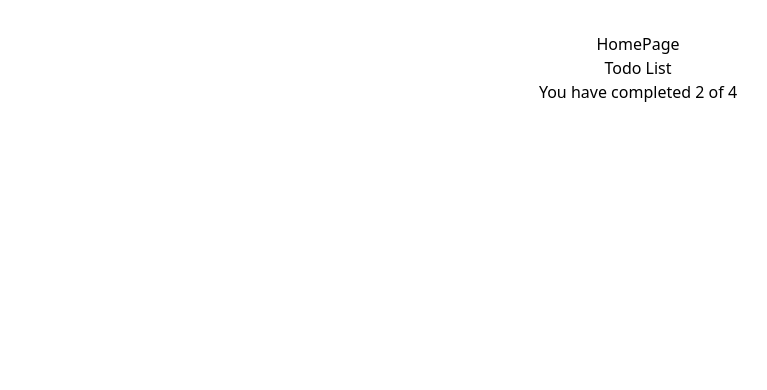
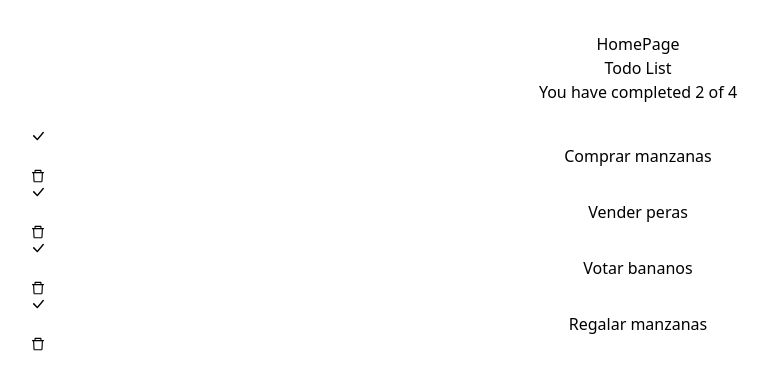
Before and after one commit to Davidalbort/react-router, a React (Vite) app: page /#/ in a window 1280 px wide. Shown: the top 390 px of the page, without its empty margins (2-769 px from the left). Built offline with nearby package versions, Linux system fonts and the light colour scheme.

Commit message:
Styles(Layout): Add component Layout

```diff
--- a/src/Pages/HomePage/index.tsx
+++ b/src/Pages/HomePage/index.tsx
@@ -1,20 +1,11 @@
-import { AllCounter } from "../../components/AllCounter";
-import { AllItems } from "../../components/AllItems";
-import { AllSearch } from "../../components/AllSearch";
-
-
-
+import { Layout } from "../Layout";
 
 const HomePage = () => {
   return(
     <>
       <h1>HomePage</h1>
-      <AllCounter
-        totalAll={4}
-        completedAll={2}
-      />
-      <AllSearch />
-      <AllItems />
+      <Layout />
+
     </>
   )
 }
```
